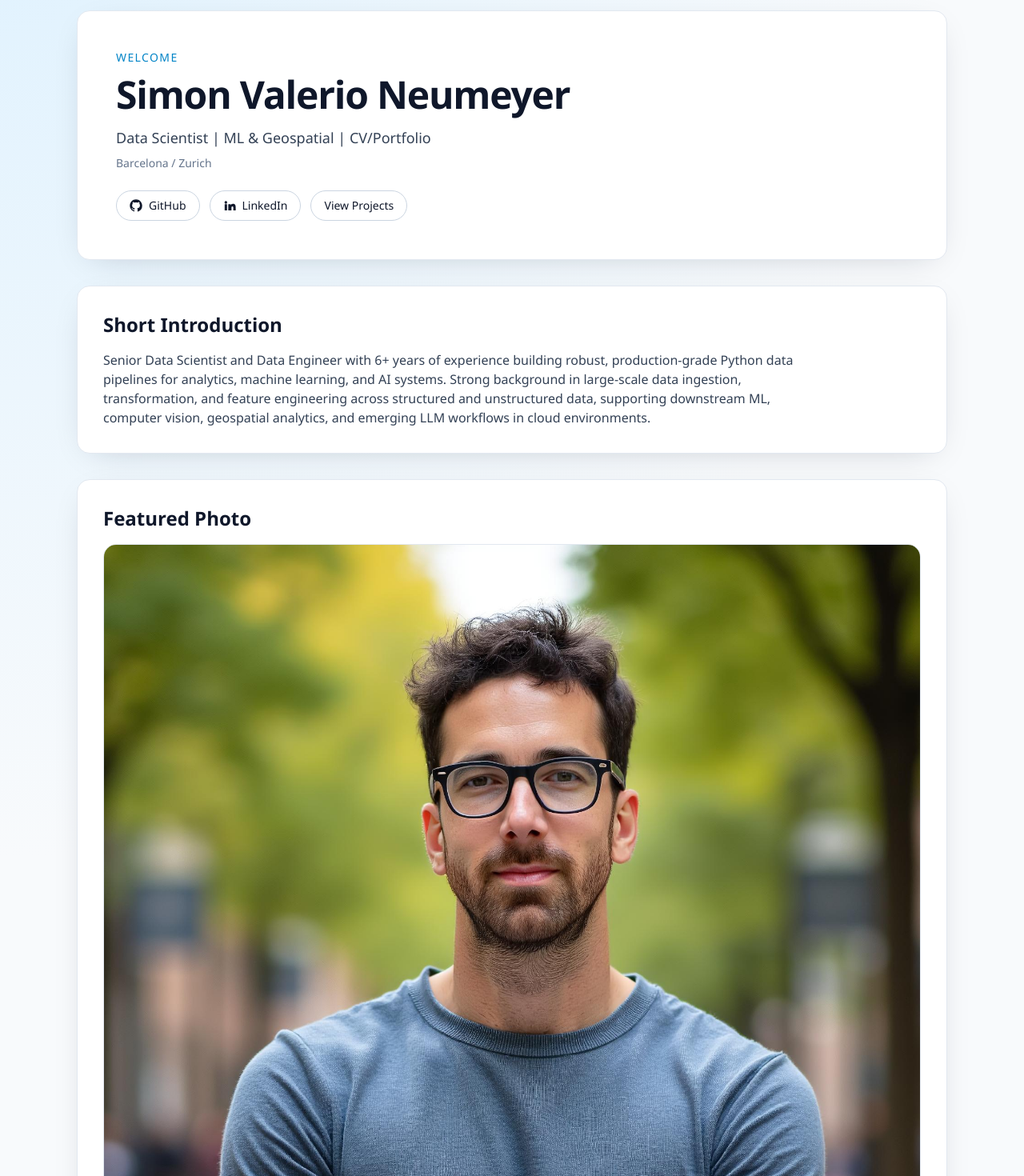
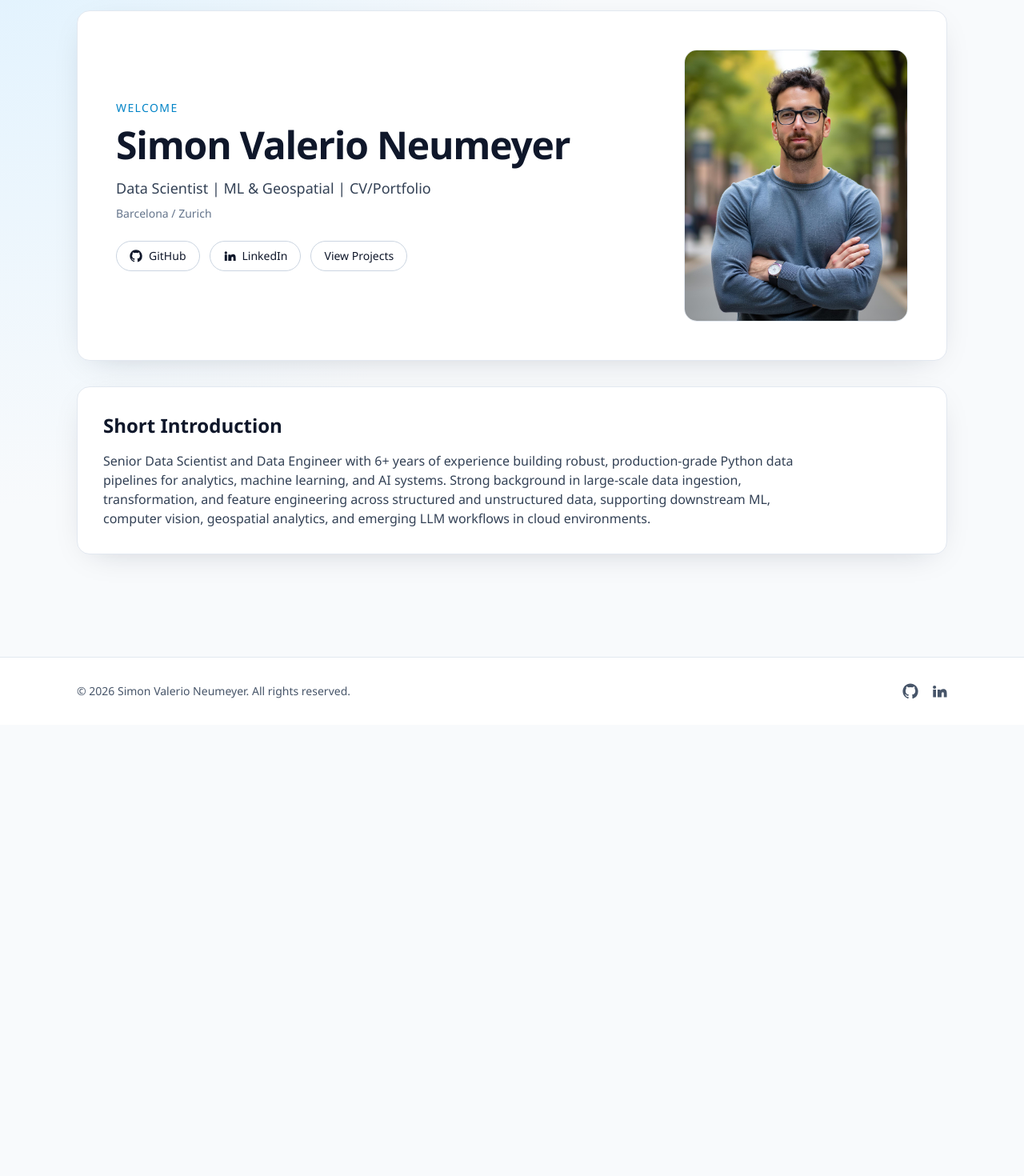
Before and after one commit to simonvalerioneumeyer/simneu, a Next.js app: page / in a window 1280 px wide. Shown: the part 100-1570 px from the top of the page at 80% size. After the commit the page ends 1006 px from the top, so only its background shows below. Built offline with nearby package versions, Linux system fonts and the light colour scheme.

Commit message:
Refine homepage hero with compact integrated portrait

```diff
--- a/src/app/page.tsx
+++ b/src/app/page.tsx
@@ -12,7 +12,8 @@ export const metadata: Metadata = {
 export default function HomePage() {
   return (
     <section className="space-y-8">
-      <div className="card p-8 sm:p-12">
+      <div className="card grid gap-8 p-8 sm:p-12 md:grid-cols-[1fr_280px] md:items-center">
+        <div>
           <p className="text-sm font-medium tracking-widest text-accent">WELCOME</p>
           <h1 className="mt-3 text-4xl font-bold tracking-tight text-slate-900 sm:text-5xl">{siteConfig.name}</h1>
           <p className="mt-4 text-lg text-slate-700">Data Scientist | ML &amp; Geospatial | CV/Portfolio</p>
@@ -31,6 +32,17 @@ export default function HomePage() {
           </div>
         </div>
 
+        <div className="mx-auto w-full max-w-[280px] overflow-hidden rounded-2xl border border-slate-200">
+          <Image
+            src="/images/frontpage-photo.jpeg"
+            alt="Simon Valerio Neumeyer featured portrait"
+            width={560}
+            height={760}
+            className="h-auto w-full object-cover"
+          />
+        </div>
+      </div>
+
       <div className="card p-8">
         <h2 className="text-2xl font-semibold text-slate-900">Short Introduction</h2>
         <p className="mt-4 max-w-4xl text-slate-700">
@@ -41,18 +53,6 @@ export default function HomePage() {
         </p>
       </div>
 
-      <div className="card p-8">
-        <h2 className="text-2xl font-semibold text-slate-900">Featured Photo</h2>
-        <div className="mt-4 overflow-hidden rounded-2xl border border-slate-200">
-          <Image
-            src="/images/frontpage-photo.jpeg"
-            alt="Simon Valerio Neumeyer featured portrait"
-            width={1200}
-            height={800}
-            className="h-auto w-full object-cover"
-          />
-        </div>
-      </div>
     </section>
   );
 }
```
Lines whose indentation alone changed are shown as unchanged.
